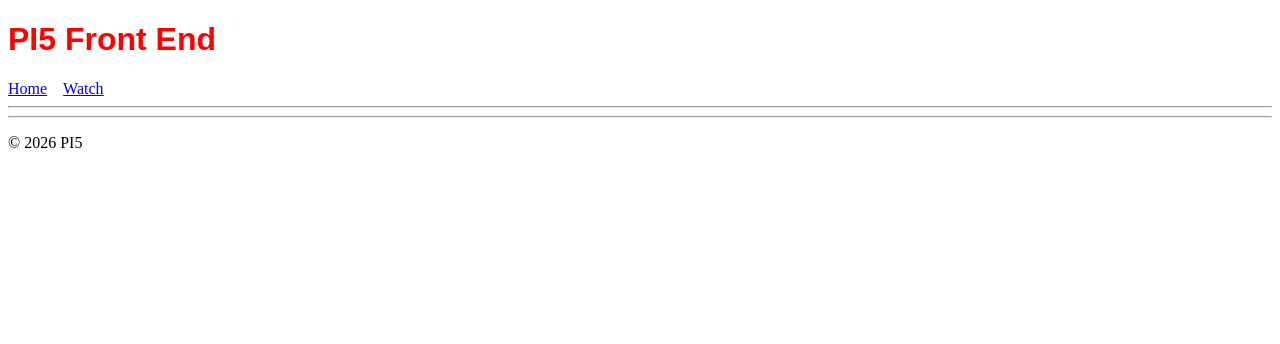
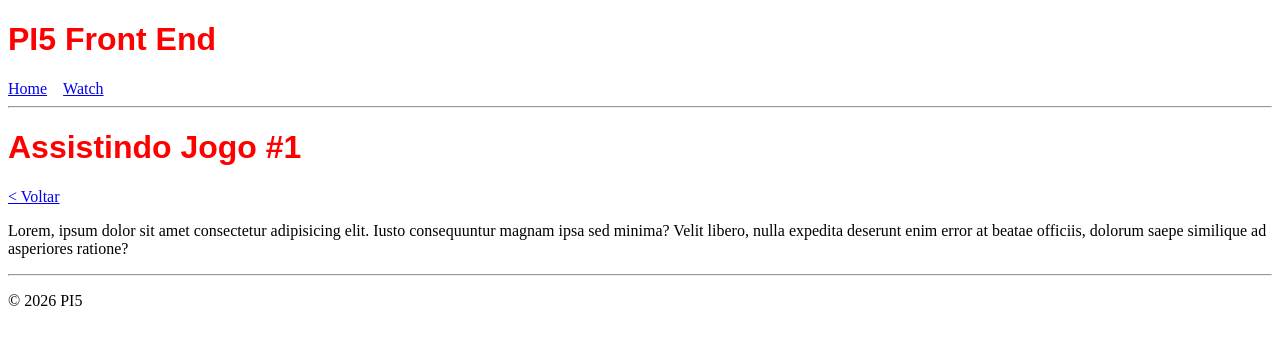
Before and after one commit to Okinawa-IA/react-app, a React (Vite) app: page /watch/1 in a window 1280 px wide. Shown: the top 344 px of the page. Built offline with nearby package versions, Linux system fonts and the light colour scheme.

Commit message:
feat: watch game page

```diff
--- a/src/app.jsx
+++ b/src/app.jsx
@@ -2,7 +2,7 @@ import { BrowserRouter, Routes, Route } from 'react-router';
 import { AppLayout } from './app-layout';
 import { HomePage } from '@/routes/home-page';
 import { WatchListPage } from '@/routes/watch-page';
-
+import { WatchGamePage } from '@/routes/watch-game-page';
 export function App() {
   return (
   <BrowserRouter>
@@ -10,6 +10,8 @@ export function App() {
         <Routes>
             <Route path="/" element={<HomePage />} />
             <Route path="/watch" element={<WatchListPage />} />
+            <Route path="/watch/:id" element={<WatchGamePage />} />
+
         </Routes>
     </AppLayout>
   </BrowserRouter>
--- /dev/null
+++ b/src/routes/watch-game-page.jsx
@@ -0,0 +1,13 @@
+import { Link, useParams } from "react-router";
+
+export function WatchGamePage() {
+  const { id } = useParams();
+
+  return (
+    <div>
+      <h1>Assistindo Jogo #{id}</h1>
+      <Link to="/watch">&lt; Voltar</Link>
+      <p>Lorem, ipsum dolor sit amet consectetur adipisicing elit. Iusto consequuntur magnam ipsa sed minima? Velit libero, nulla expedita deserunt enim error at beatae officiis, dolorum saepe similique ad asperiores ratione?</p>
+    </div>
+  );
+}
```
